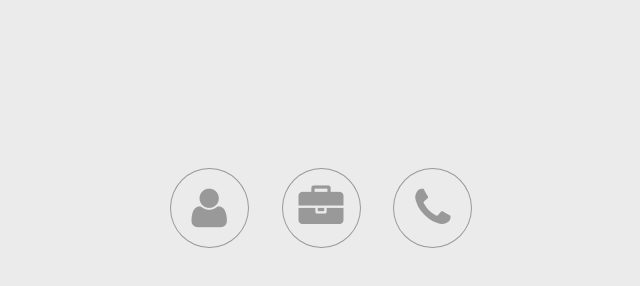
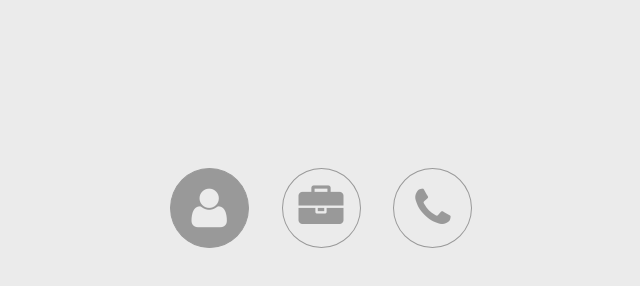
Before and after one commit to hanernlee/portfolio, a plain HTML site: page index.html in a window 1280 px wide. In both pictures the pointer is over the element 528 px from the left and 640 px from the top of the page. Shown: the part 432-718 px from the top of the page, without its empty margins (319-959 px from the left). Drawn offline with Linux system fonts and the light colour scheme.

Commit message:
added hover

```diff
--- a/stylesheet/style.css
+++ b/stylesheet/style.css
@@ -27,6 +27,14 @@
 	margin:0 1em 0 1em;
 	color: #999999;
 	display:inline-block;
+}
+
+.icon:hover {
+	background-color:#999999;
+}
+
+.icon:hover .nav-icon {
+	color: #ebebeb;
 }
 
 i {
```
